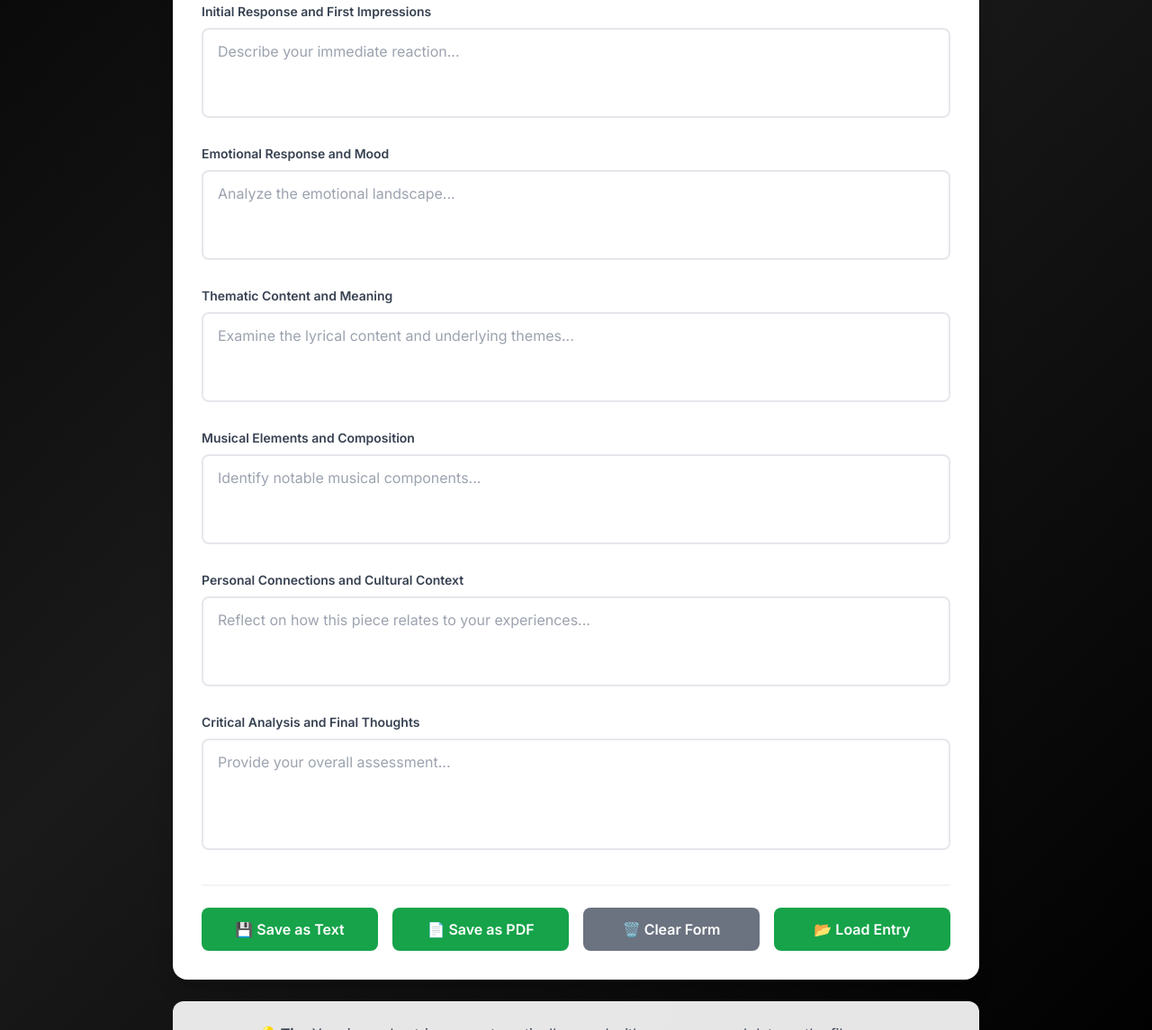
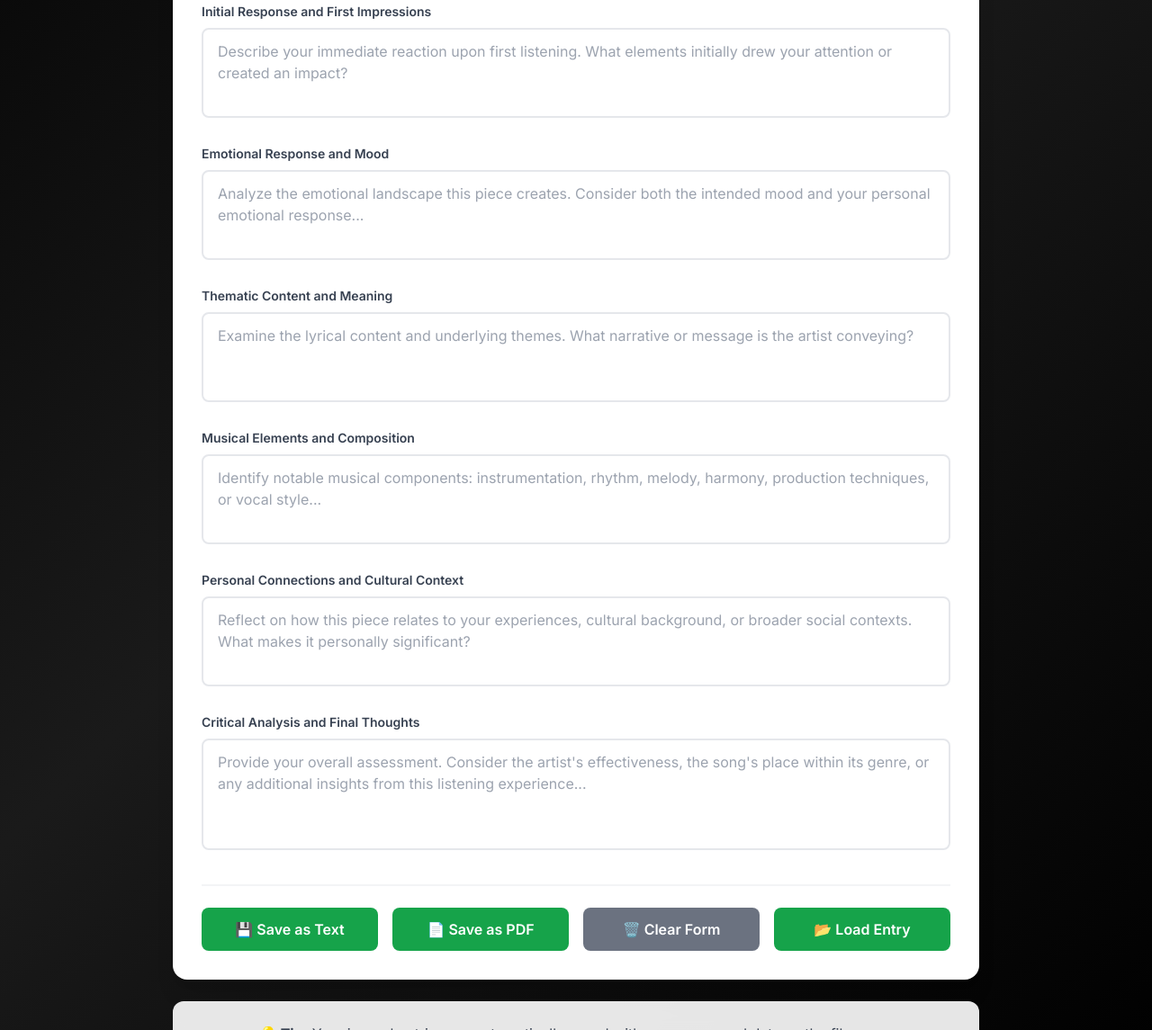
Before and after one commit to sboyer101/music-listening-journal, a plain HTML site: page index.html in a window 1280 px wide. Shown: the part 611-1756 px from the top of the page at 90% size. Drawn offline with nearby package versions, Linux system fonts and the light colour scheme.

Commit message:
index.html

```diff
--- a/index.html
+++ b/index.html
@@ -72,37 +72,37 @@
 
                     <div>
                         <label class="block text-sm font-semibold text-gray-700 mb-2">Initial Response and First Impressions</label>
-                        <textarea id="attraction" rows="3" placeholder="Describe your immediate reaction..."
+                        <textarea id="attraction" rows="3" placeholder="Describe your immediate reaction upon first listening. What elements initially drew your attention or created an impact?"
                                   class="w-full px-4 py-3 border-2 border-gray-200 rounded-lg focus:border-green-500 focus:outline-none transition-colors resize-none"></textarea>
                     </div>
 
                     <div>
                         <label class="block text-sm font-semibold text-gray-700 mb-2">Emotional Response and Mood</label>
-                        <textarea id="feelings" rows="3" placeholder="Analyze the emotional landscape..."
+                        <textarea id="feelings" rows="3" placeholder="Analyze the emotional landscape this piece creates. Consider both the intended mood and your personal emotional response..."
                                   class="w-full px-4 py-3 border-2 border-gray-200 rounded-lg focus:border-green-500 focus:outline-none transition-colors resize-none"></textarea>
                     </div>
 
                     <div>
                         <label class="block text-sm font-semibold text-gray-700 mb-2">Thematic Content and Meaning</label>
-                        <textarea id="meaning" rows="3" placeholder="Examine the lyrical content and underlying themes..."
+                        <textarea id="meaning" rows="3" placeholder="Examine the lyrical content and underlying themes. What narrative or message is the artist conveying?"
                                   class="w-full px-4 py-3 border-2 border-gray-200 rounded-lg focus:border-green-500 focus:outline-none transition-colors resize-none"></textarea>
                     </div>
 
                     <div>
                         <label class="block text-sm font-semibold text-gray-700 mb-2">Musical Elements and Composition</label>
-                        <textarea id="musical" rows="3" placeholder="Identify notable musical components..."
+                        <textarea id="musical" rows="3" placeholder="Identify notable musical components: instrumentation, rhythm, melody, harmony, production techniques, or vocal style..."
                                   class="w-full px-4 py-3 border-2 border-gray-200 rounded-lg focus:border-green-500 focus:outline-none transition-colors resize-none"></textarea>
                     </div>
 
                     <div>
                         <label class="block text-sm font-semibold text-gray-700 mb-2">Personal Connections and Cultural Context</label>
-                        <textarea id="connection" rows="3" placeholder="Reflect on how this piece relates to your experiences..."
+                        <textarea id="connection" rows="3" placeholder="Reflect on how this piece relates to your experiences, cultural background, or broader social contexts. What makes it personally significant?"
                                   class="w-full px-4 py-3 border-2 border-gray-200 rounded-lg focus:border-green-500 focus:outline-none transition-colors resize-none"></textarea>
                     </div>
 
                     <div>
                         <label class="block text-sm font-semibold text-gray-700 mb-2">Critical Analysis and Final Thoughts</label>
-                        <textarea id="additional" rows="4" placeholder="Provide your overall assessment..."
+                        <textarea id="additional" rows="4" placeholder="Provide your overall assessment. Consider the artist's effectiveness, the song's place within its genre, or any additional insights from this listening experience..."
                                   class="w-full px-4 py-3 border-2 border-gray-200 rounded-lg focus:border-green-500 focus:outline-none transition-colors resize-none"></textarea>
                     </div>
                 </div>
```
